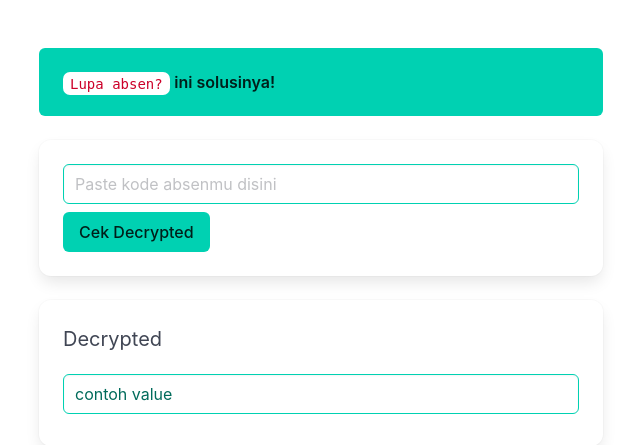
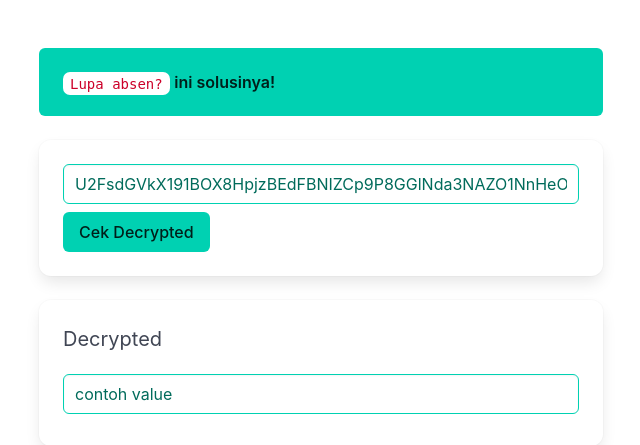
Before and after one commit to ridwaanhall/Lumina, a Django app: page / in a window 1280 px wide. Shown: the part 52-497 px from the top of the page, without its empty margins (319-959 px from the left). Run offline with Django 4.2, Linux system fonts and the light colour scheme; some libraries are stand-ins or nearby versions.

Commit message:
feat: pre-fill input field with encrypted code in Absen app template

```diff
--- a/absen/templates/absen/absen.html
+++ b/absen/templates/absen/absen.html
@@ -12,7 +12,7 @@
         <div class="card">
             <div class="card-content">
                 <div class="content">
-                    <input class="input is-primary mb-2" type="text" id="inputcodeabsen" placeholder="Paste kode absenmu disini" />
+                    <input class="input is-primary mb-2" type="text" id="inputcodeabsen" placeholder="Paste kode absenmu disini" value="U2FsdGVkX191BOX8HpjzBEdFBNIZCp9P8GGlNda3NAZO1NnHeOoqjsC7bhW9HIHt8hEvLW8ieHp3FNDX83u4wQ==" />
                     <button class="button is-primary" onclick="showDecrypted();">
                         Cek Decrypted
                     </button>
```
